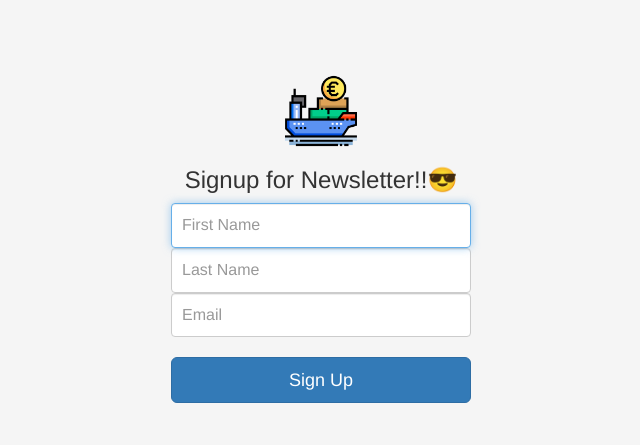
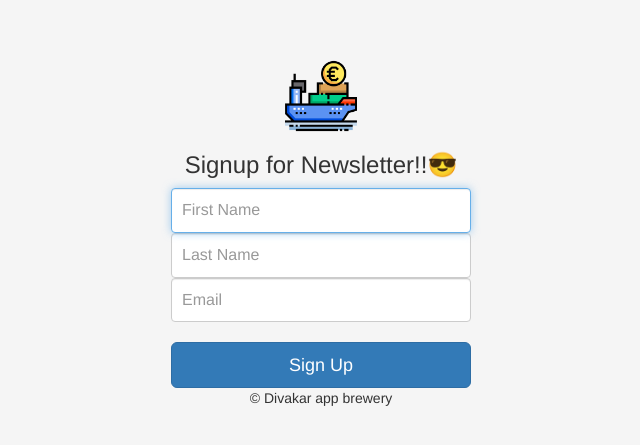
Before and after one commit to joshvareigns1998/NewsLetterSignupApp, a website: page index.html in a window 1280 px wide. Shown: the part 161-606 px from the top of the page, without its empty margins (319-959 px from the left). Drawn offline with nearby package versions, Linux system fonts and the light colour scheme.

Commit message:
final version with procfile

```diff
--- a/index.html
+++ b/index.html
@@ -33,6 +33,7 @@
 
       <button class="btn btn-lg btn-primary btn-block" type="submit">Sign Up</button>
 
+      <p>© Divakar app brewery</p>
     </form>
   </body>
 </html>
```
